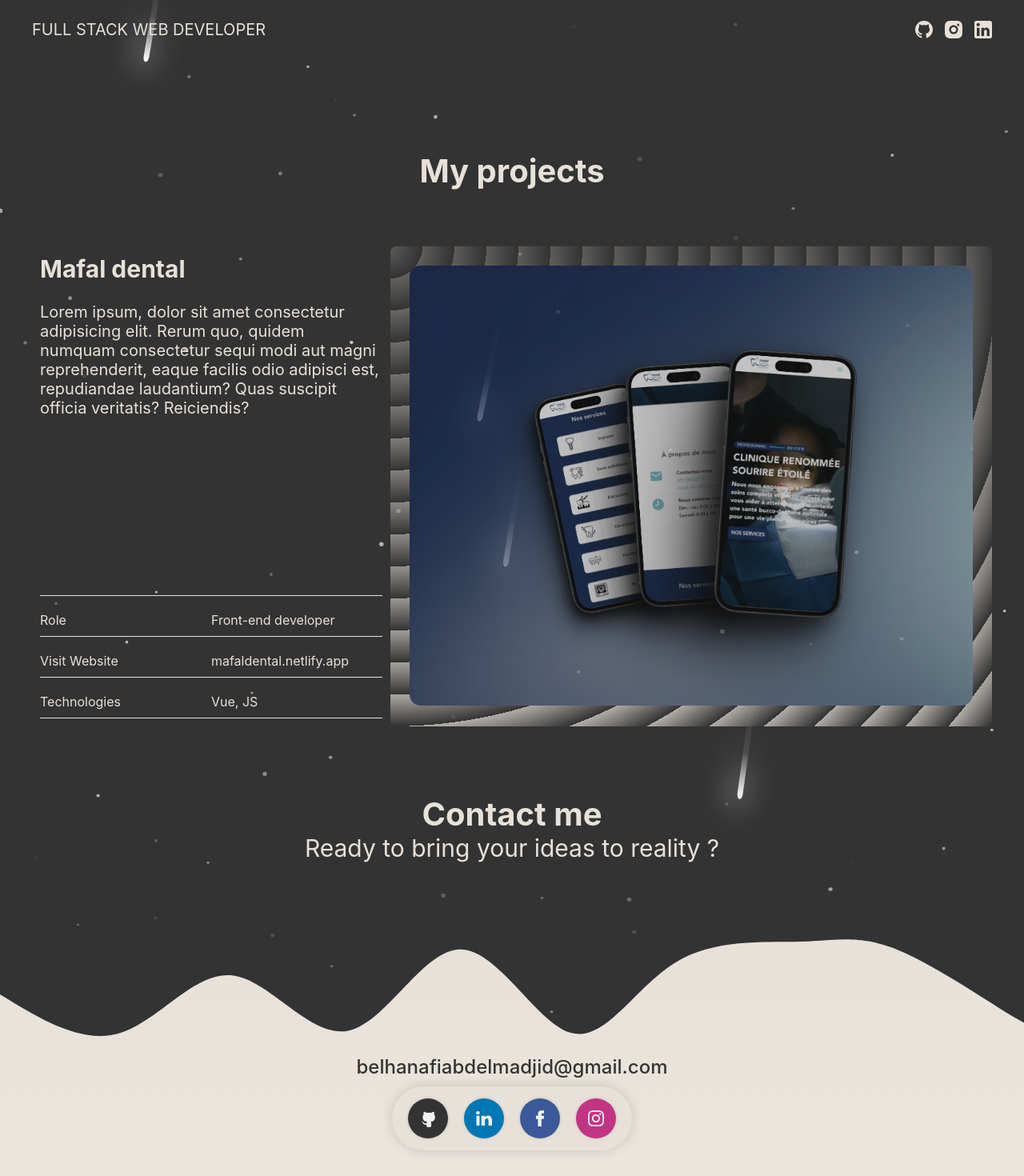
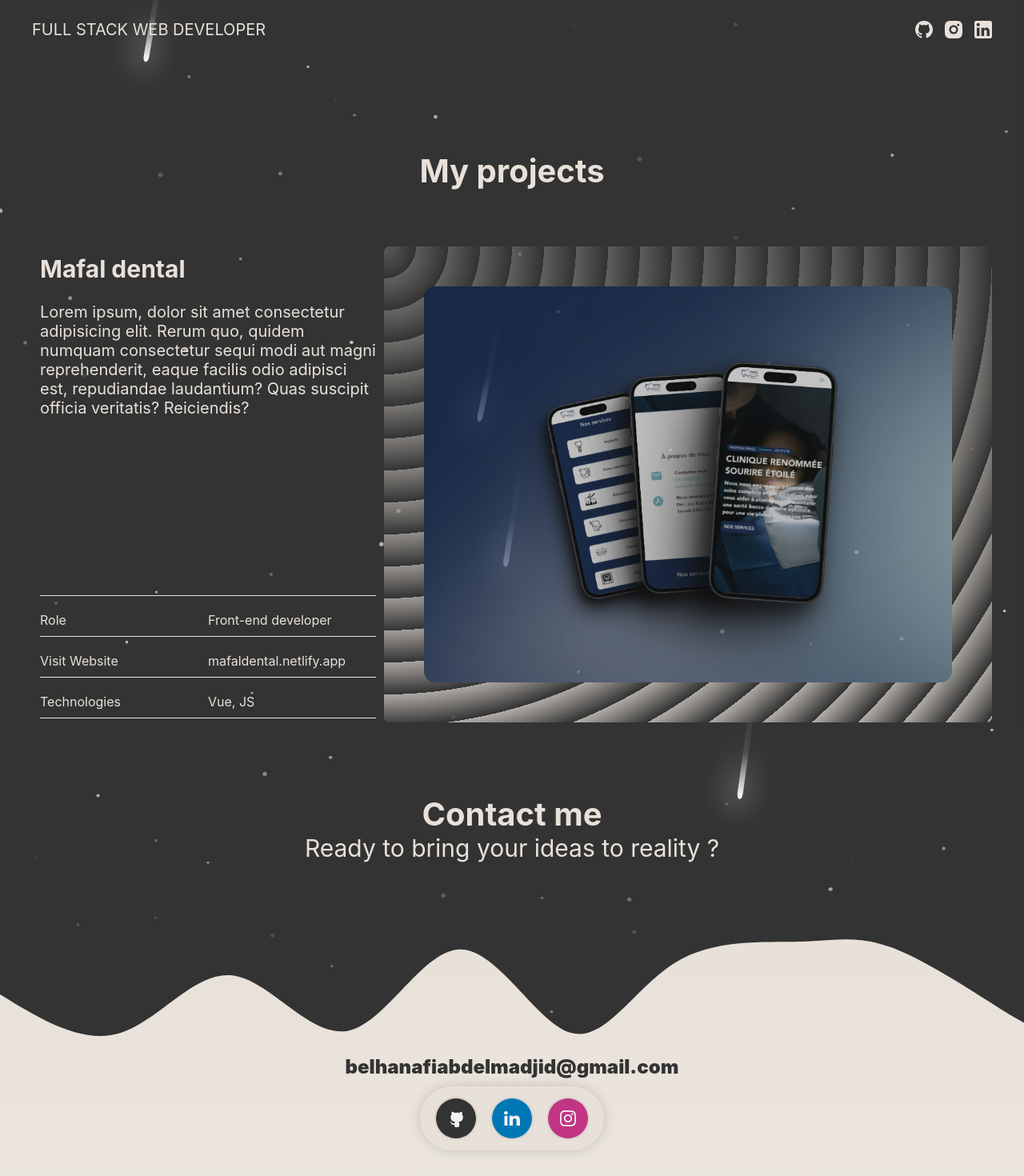
Before and after one commit to BelhanafiAbdelmadjid/portfolio, a Vue app: page / in a window 1280 px wide. Shown: the part 736-2206 px from the top of the page at 80% size. Built offline with nearby package versions, Linux system fonts and the light colour scheme; a web font is replaced by a local one.

Commit message:
Fixed links to social media && project mockups images layout

```diff
--- a/src/components/footer/footer-view.vue
+++ b/src/components/footer/footer-view.vue
@@ -6,14 +6,14 @@
             <a href="mailto:belhanafiabdelmadjid@gmail.com">belhanafiabdelmadjid@gmail.com</a>
             <div>
                 <div class="social-buttons">
-                    <a href="#" class="social-button github">
+                    <a href="https://github.com/BelhanafiAbdelmadjid" target="_blank" class="social-button github">
                         <svg class="cf-icon-svg" xmlns="http://www.w3.org/2000/svg" viewBox="-2.5 0 19 19">
                             <path
                                 d="M9.464 17.178a4.506 4.506 0 0 1-2.013.317 4.29 4.29 0 0 1-2.007-.317.746.746 0 0 1-.277-.587c0-.22-.008-.798-.012-1.567-2.564.557-3.105-1.236-3.105-1.236a2.44 2.44 0 0 0-1.024-1.348c-.836-.572.063-.56.063-.56a1.937 1.937 0 0 1 1.412.95 1.962 1.962 0 0 0 2.682.765 1.971 1.971 0 0 1 .586-1.233c-2.046-.232-4.198-1.023-4.198-4.554a3.566 3.566 0 0 1 .948-2.474 3.313 3.313 0 0 1 .091-2.438s.773-.248 2.534.945a8.727 8.727 0 0 1 4.615 0c1.76-1.193 2.532-.945 2.532-.945a3.31 3.31 0 0 1 .092 2.438 3.562 3.562 0 0 1 .947 2.474c0 3.54-2.155 4.32-4.208 4.548a2.195 2.195 0 0 1 .625 1.706c0 1.232-.011 2.227-.011 2.529a.694.694 0 0 1-.272.587z">
                             </path>
                         </svg>
                     </a>
-                    <a href="#" class="social-button linkedin">
+                    <a href="https://www.linkedin.com/in/abdelmadjid-belhanafi-429112262/" target="_blank" class="social-button linkedin">
                         <svg viewBox="0 -2 44 44" version="1.1" xmlns="http://www.w3.org/2000/svg"
                             xmlns:xlink="http://www.w3.org/1999/xlink">
                             <g id="Icons" stroke="none" stroke-width="1">
@@ -26,19 +26,8 @@
                             </g>
                         </svg>
                     </a>
-                    <a href="#" class="social-button facebook">
-                        <svg version="1.1" id="Layer_1" xmlns="http://www.w3.org/2000/svg"
-                            xmlns:xlink="http://www.w3.org/1999/xlink" viewBox="0 0 310 310" xml:space="preserve">
-                            <g id="XMLID_834_">
-                                <path id="XMLID_835_" d="M81.703,165.106h33.981V305c0,2.762,2.238,5,5,5h57.616c2.762,0,5-2.238,5-5V165.765h39.064
-    c2.54,0,4.677-1.906,4.967-4.429l5.933-51.502c0.163-1.417-0.286-2.836-1.234-3.899c-0.949-1.064-2.307-1.673-3.732-1.673h-44.996
-    V71.978c0-9.732,5.24-14.667,15.576-14.667c1.473,0,29.42,0,29.42,0c2.762,0,5-2.239,5-5V5.037c0-2.762-2.238-5-5-5h-40.545
-    C187.467,0.023,186.832,0,185.896,0c-7.035,0-31.488,1.381-50.804,19.151c-21.402,19.692-18.427,43.27-17.716,47.358v37.752H81.703
-    c-2.762,0-5,2.238-5,5v50.844C76.703,162.867,78.941,165.106,81.703,165.106z"></path>
-                            </g>
-                        </svg>
-                    </a>
-                    <a href="#" class="social-button instagram">
+
+                    <a href="https://www.instagram.com/jidsu_dev/?utm_source=ig_web_button_share_sheet&igsh=ZDNlZDc0MzIxNw%3D%3D" target="_blank" class="social-button instagram">
                         <svg width="800px" height="800px" viewBox="0 0 20 20" version="1.1"
                             xmlns="http://www.w3.org/2000/svg" xmlns:xlink="http://www.w3.org/1999/xlink">
                             <g id="Page-1" stroke="none" stroke-width="1">
@@ -63,6 +52,7 @@
 <script setup>
 import ScrollReveal from 'scrollreveal';
 </script>
+
 <script>
 export default{
     mounted(){
@@ -87,6 +77,11 @@ export default{
         distance: '150px',
         easing: 'ease-in-out',
         });
+    },
+    methods :{
+        changeLocation(url) {
+            window.open(url, "_blank");
+        }
     }
 }
 </script>
@@ -101,6 +96,7 @@ footer {
     flex-direction: column;
     align-items: center;
     justify-content: flex-start;
+
 }
 footer .bottom .end-line{
     margin-top: auto;
@@ -137,7 +133,7 @@ footer .bottom a {
     text-decoration: none;
     color: var(--dark-gray);
     font-size: 24px;
-    font-weight: 500;
+    font-weight: 900;
     cursor: pointer;
 }
 
@@ -251,5 +247,21 @@ footer .footer-question {
         height: 30px;
     }
 }
+@media (max-width: 600px) {
+
+    footer .footer-question {
+        padding-right: var(--border-phone);
+        padding-left: var(--border-phone);
+        font-size: 14px;
+    }
+    footer .bottom .end-line {
+        font-size:11px;
+    }
+
+    footer .bottom a {
+        font-size: 14px;
+    }
+
+}
 
 </style>
--- a/src/components/svgs/github-icon.vue
+++ b/src/components/svgs/github-icon.vue
@@ -1,5 +1,16 @@
 <template>
-    <svg width="100%" height="100%" viewBox="0 0 20 20" fill="none" xmlns="http://www.w3.org/2000/svg">
+    <svg @click="changeLocation()" style="z-index: 999;"  width="100%" height="100%" viewBox="0 0 20 20" fill="none" xmlns="http://www.w3.org/2000/svg">
         <path d="M10 0C8.68678 0 7.38642 0.258658 6.17317 0.761205C4.95991 1.26375 3.85752 2.00035 2.92893 2.92893C1.05357 4.8043 0 7.34784 0 10C0 14.42 2.87 18.17 6.84 19.5C7.34 19.58 7.5 19.27 7.5 19V17.31C4.73 17.91 4.14 15.97 4.14 15.97C3.68 14.81 3.03 14.5 3.03 14.5C2.12 13.88 3.1 13.9 3.1 13.9C4.1 13.97 4.63 14.93 4.63 14.93C5.5 16.45 6.97 16 7.54 15.76C7.63 15.11 7.89 14.67 8.17 14.42C5.95 14.17 3.62 13.31 3.62 9.5C3.62 8.39 4 7.5 4.65 6.79C4.55 6.54 4.2 5.5 4.75 4.15C4.75 4.15 5.59 3.88 7.5 5.17C8.29 4.95 9.15 4.84 10 4.84C10.85 4.84 11.71 4.95 12.5 5.17C14.41 3.88 15.25 4.15 15.25 4.15C15.8 5.5 15.45 6.54 15.35 6.79C16 7.5 16.38 8.39 16.38 9.5C16.38 13.32 14.04 14.16 11.81 14.41C12.17 14.72 12.5 15.33 12.5 16.26V19C12.5 19.27 12.66 19.59 13.17 19.5C17.14 18.16 20 14.42 20 10C20 8.68678 19.7413 7.38642 19.2388 6.17317C18.7362 4.95991 17.9997 3.85752 17.0711 2.92893C16.1425 2.00035 15.0401 1.26375 13.8268 0.761205C12.6136 0.258658 11.3132 0 10 0Z" fill="#E8E1D9"/>
     </svg>
 </template>
+<script>
+export default{
+    methods :{
+        changeLocation() {
+            let newLocation = "https://github.com/BelhanafiAbdelmadjid";
+            window.open(newLocation, "_blank");
+        }
+    }
+}
+</script>
+<!-- https://github.com/BelhanafiAbdelmadjid -->
--- a/src/components/svgs/linkedin-icon.vue
+++ b/src/components/svgs/linkedin-icon.vue
@@ -1,5 +1,15 @@
 <template>
-    <svg width="100%" height="100%" viewBox="0 0 18 18" fill="none" xmlns="http://www.w3.org/2000/svg">
+    <svg @click="changeLocation()" width="100%" height="100%" viewBox="0 0 18 18" fill="none" xmlns="http://www.w3.org/2000/svg">
         <path d="M16 0C16.5304 0 17.0391 0.210714 17.4142 0.585786C17.7893 0.960859 18 1.46957 18 2V16C18 16.5304 17.7893 17.0391 17.4142 17.4142C17.0391 17.7893 16.5304 18 16 18H2C1.46957 18 0.960859 17.7893 0.585786 17.4142C0.210714 17.0391 0 16.5304 0 16V2C0 1.46957 0.210714 0.960859 0.585786 0.585786C0.960859 0.210714 1.46957 0 2 0H16ZM15.5 15.5V10.2C15.5 9.33539 15.1565 8.5062 14.5452 7.89483C13.9338 7.28346 13.1046 6.94 12.24 6.94C11.39 6.94 10.4 7.46 9.92 8.24V7.13H7.13V15.5H9.92V10.57C9.92 9.8 10.54 9.17 11.31 9.17C11.6813 9.17 12.0374 9.3175 12.2999 9.58005C12.5625 9.8426 12.71 10.1987 12.71 10.57V15.5H15.5ZM3.88 5.56C4.32556 5.56 4.75288 5.383 5.06794 5.06794C5.383 4.75288 5.56 4.32556 5.56 3.88C5.56 2.95 4.81 2.19 3.88 2.19C3.43178 2.19 3.00193 2.36805 2.68499 2.68499C2.36805 3.00193 2.19 3.43178 2.19 3.88C2.19 4.81 2.95 5.56 3.88 5.56ZM5.27 15.5V7.13H2.5V15.5H5.27Z" fill="#E8E1D9"/>
     </svg>
 </template>
+<script>
+export default{
+    methods :{
+        changeLocation() {
+            let newLocation = "https://www.linkedin.com/in/abdelmadjid-belhanafi-429112262/";
+            window.open(newLocation, "_blank");
+        }
+    }
+}
+</script>
--- a/src/components/work/one-work.vue
+++ b/src/components/work/one-work.vue
@@ -52,13 +52,7 @@ export default{
         distance: '500px',
         easing: 'ease-in-out',
         });
-        const sr4 = ScrollReveal();
-        sr4.reveal('.mockups', {
-        duration:600,
-        origin: 'right',
-        distance: '500px',
-        easing: 'ease-in-out',
-        });
+
     }
 }
 </script>
@@ -107,9 +101,10 @@ export default{
 .one-work .mockups{
     width: 100%;
 
-    min-height: 600px;
+    min-height: auto;
     max-height: 600px;
     overflow-y: auto;
+    overflow-x: hidden;
 
     border-radius: 7px;
 
@@ -119,7 +114,7 @@ export default{
     justify-content: flex-start;
 
     gap: 24px;
-    padding: 24px;
+    padding: 50px;
     box-sizing: border-box;
 
     background-color: #333333;
@@ -129,13 +124,18 @@ export default{
 .one-work .mockups .mockup{
 
     width: 100%;
-    min-height: 550px;
-
-    background-color: red;
+    min-height: auto;
 
     background-size: cover;
     background-position: center center;
     background-repeat: no-repeat;
+
+    border-radius: 14px;
+}
+.one-work .mockups img{
+
+    width: 100%;
+    height: auto;
 
     border-radius: 14px;
 }
@@ -173,7 +173,13 @@ export default{
 
     width: 100%;
 }
+@media (max-width: 600px) {
+    .one-work .mockups{
+        padding: 16px;
+    }
+}
 @media (max-width: 1200px) {
+
     .one-work{
         flex-direction: column;
         gap: 50px;
--- a/src/views/landing-view.vue
+++ b/src/views/landing-view.vue
@@ -113,6 +113,8 @@ export default {
     box-sizing: border-box;
 
     color: var(--light-brown);
+
+    white-space: nowrap;
 }
 
 .bottom-line .social-media {
@@ -139,4 +141,31 @@ export default {
         padding: 15px var(--border-phone) 15px var(--border-phone);
     }
 }
+@media (max-width: 400px) {
+    .landing-div {
+        font-size: 24px;
+
+    }
+
+    .bottom-line {
+        font-size: 12px;
+        padding: 15px var(--border-phone) 15px var(--border-phone);
+    }
+}
+@media (max-width: 350px) {
+    .landing-div {
+        font-size: 20px;
+
+    }
+
+    .bottom-line {
+        font-size: 10px;
+        padding: 15px var(--border-phone) 15px var(--border-phone);
+    }
+}
+@media (max-width: 300px) {
+    .landing-div {
+        font-size: 20px;
+    }
+}
 </style>
--- a/src/views/work-view.vue
+++ b/src/views/work-view.vue
@@ -20,7 +20,8 @@
                 <a href="https://mafaldental.netlify.app/" target="_blank" class="line-value" >mafaldental.netlify.app</a>
             </template>
             <template #mockups>
-                <div :style="{backgroundImage : `url(${mafal})`}" class="mockup"></div>
+                <!-- <div :style="{backgroundImage : `url(${mafal})`}" class="mockup"></div> -->
+                <img class="mockup-image" :src="mafal" alt="mockup-mafal-dental-clinique">
             </template>
 
         </workSection>
@@ -47,6 +48,14 @@ export default{
         duration:600,
         origin: 'bottom',
         distance: '150px',
+        easing: 'ease-in-out',
+        });
+
+        const sr4 = ScrollReveal();
+        sr4.reveal('.mockup-image', {
+        duration:1000,
+        origin: 'right',
+        distance: '500px',
         easing: 'ease-in-out',
         });
 
```
Also changed, not shown: src/components/svgs/instagram-icon.vue (+11 -1 lines).
